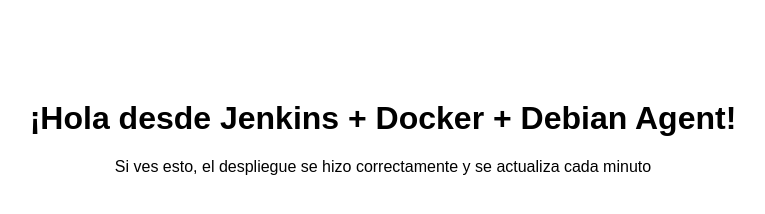
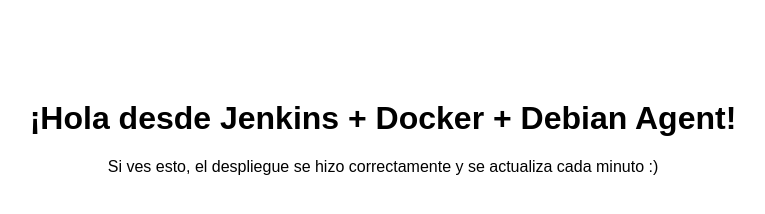
Before and after one commit to mcollado-dev/mi-primer-pipeline, a plain HTML site: page index.html in a window 1280 px wide. Shown: the whole page, without its empty margins (257-1022 px from the left). Drawn offline with Linux system fonts and the light colour scheme.

Commit message:
Update index.html

```diff
--- a/index.html
+++ b/index.html
@@ -6,6 +6,6 @@
   </head>
   <body style="font-family: Arial; text-align: center; margin-top: 100px;">
     <h1>¡Hola desde Jenkins + Docker + Debian Agent!</h1>
-    <p>Si ves esto, el despliegue se hizo correctamente y se actualiza cada minuto</p>
+    <p>Si ves esto, el despliegue se hizo correctamente y se actualiza cada minuto :)</p>
   </body>
 </html>
```
